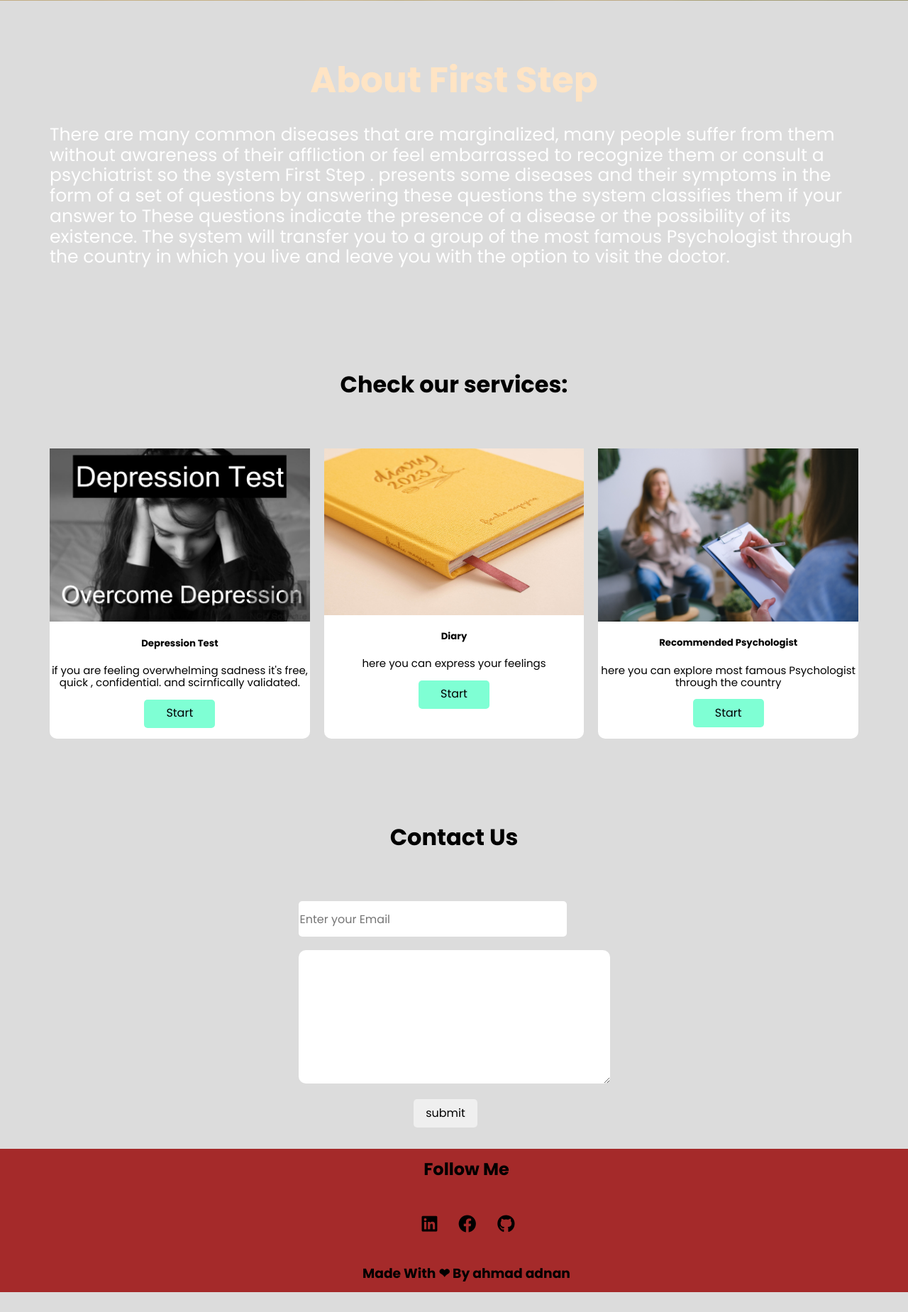
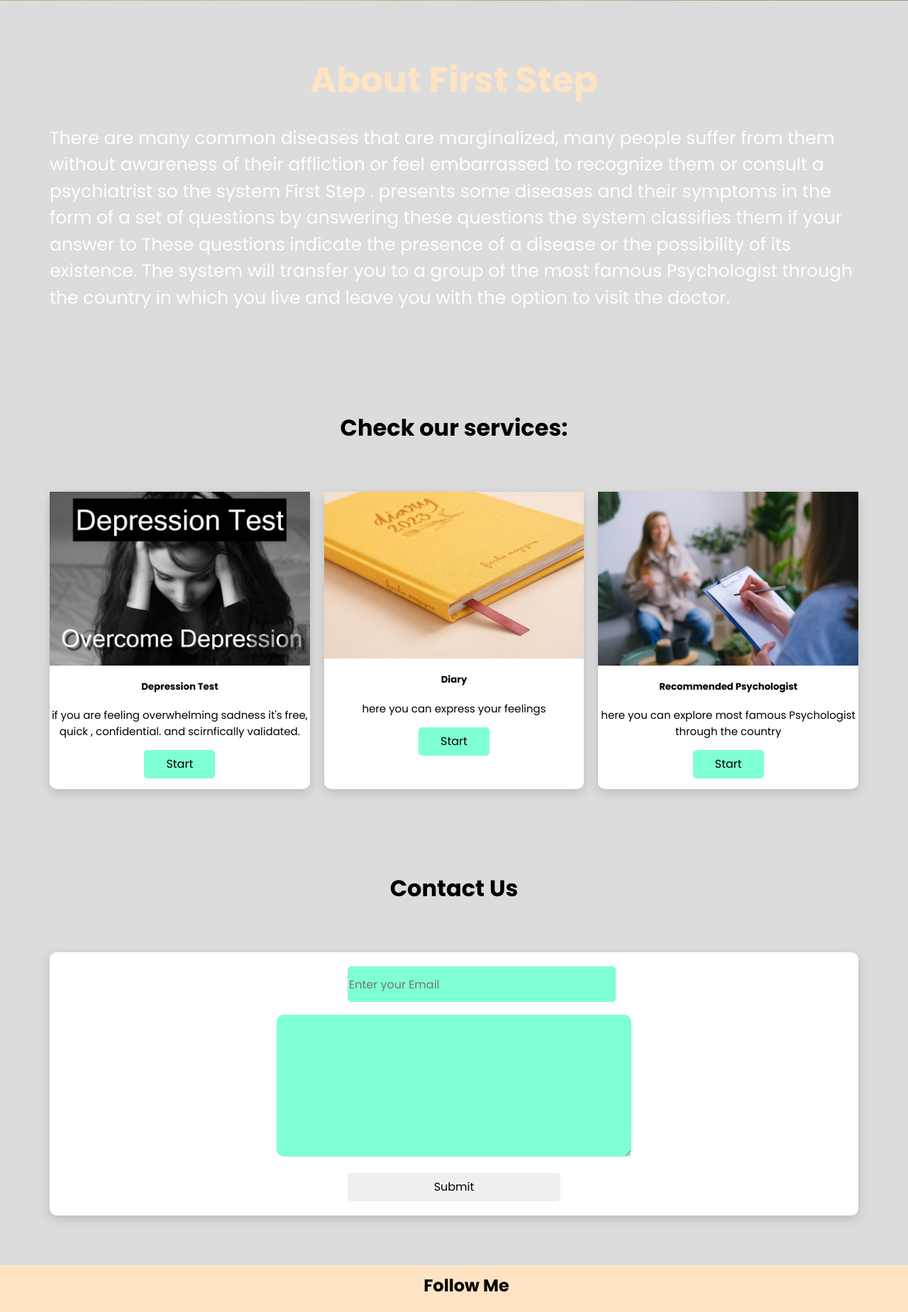
Before and after one commit to ahmadadnanes/FirstStep, a PHP site: page /Home.php in a window 1280 px wide. Shown: the part 803-2652 px from the top of the page at 71% size. Before the commit the page ends 2624 px from the top, so only its background shows below. Run offline with PHP 8.4, Linux system fonts and the light colour scheme; the visitor is signed in with stand-in values (Sample User, id 1); data that the repository does not hold is empty.

Commit message:
big update

```diff
--- a/Home.php
+++ b/Home.php
@@ -199,7 +199,7 @@ if ($_SESSION["id"]) {
                 <form action="php/contact.php" method="post">
                     <input type="email" name="email" id="email" placeholder="Enter your Email" style="padding-right: 60px;"><br><br>
                     <textarea name="contact" id="contact" cols="30" rows="10"></textarea><br><br>
-                    <button type="submit">submit</button>
+                    <button type="submit">Submit</button>
 
                 </form>
             </div>
@@ -209,7 +209,7 @@ if ($_SESSION["id"]) {
 
     <!-- start footer -->
     <footer>
-        <div class="footer_container" style="background-color: brown;">
+        <div class="footer_container">
             <h2>Follow Me</h2>
             <ul class="footer_ul">
                 <li><a href="https://www.linkedin.com/in/ahmad-istaitieh-64a635248/"><i class="fa-brands fa-linkedin"></i></a></li>
--- a/Recomended psy.php
+++ b/Recomended psy.php
@@ -93,7 +93,7 @@ if (isset($_SESSION["id"])) {
 
     <!-- start footer -->
     <footer>
-        <div class="footer_container" style="background-color: brown;">
+        <div class="footer_container">
             <h2>Follow Me</h2>
             <ul class="footer_ul">
                 <li><a href="https://www.linkedin.com/in/ahmad-istaitieh-64a635248/"><i class="fa-brands fa-linkedin"></i></a></li>
--- a/css/Home.css
+++ b/css/Home.css
@@ -46,6 +46,7 @@ article .container h1{
 article .container p{
     color: white;
     font-size: 25px;
+    line-height: 1.5;
 }
 
 @media (max-width:776px) {
@@ -79,6 +80,12 @@ article .container p{
 .services .container .card-container .card{
     background-color: white;
     border-radius: 10px;
+    box-shadow: 0px 5px 15px rgba(1 1 1 /15%);
+    transition: 0.5s;
+}
+
+.services .container .card-container .card:hover{
+    transform: scale(1.1);
 }
 
 .services .container .card-container .card img{
@@ -96,6 +103,7 @@ article .container p{
     color: black;
     text-align: center;
     font-size: 15px;
+    line-height: 1.5;
 }
 
 .services .container .card-container .card .button-container{
@@ -136,27 +144,51 @@ section:last-of-type .container .contact_form{
     justify-content: center;
     align-items: center;
     position: relative;
+    background-color: white;
+    border-radius: 10px;
+    box-shadow: 0px 5px 15px rgba(1 1 1 /15%);
 }
 
 section:last-of-type .container .contact_form input{
     border: none;
     border-radius: 5px;
     height: 50px;
+    margin-left: 100px;
+    background-color: aquamarine;
+    margin-top:20px;
 }
 
 section:last-of-type .container .contact_form textarea{
     border: none;
     border-radius: 10px;
+    width: 500px;
+    height: 200px;
+    background-color: aquamarine;
 
 }
 
+@media (max-width:600px){
+    section:last-of-type .container .contact_form input{
+        margin-left: 0px;
+        width: 300px;
+    }
+    section:last-of-type .container .contact_form textarea{
+        width: 300px;
+    }
+}
+
+@media(min-width:601px){
+    section:last-of-type .container .contact_form button{
+        margin-left: 100px;
+    }
+}
+
 section:last-of-type .container .contact_form button{
-   border: none;
-   position: absolute;
-   left: 45%;
-   width: 90px;
+    border: none;
+    width: 300px;
     height: 40px;
     border-radius: 5px;
+    margin-bottom: 20px;
 }
 
 section:last-of-type .container .contact_form button:hover{
--- a/css/main.css
+++ b/css/main.css
@@ -163,6 +163,11 @@ nav .links ul li a:hover{
 /* end - scroll up */
 
 /* start - footer */
+
+footer{
+    background-color: bisque
+}
+
 footer .footer_ul{
     display:flex;
     justify-content: center;
@@ -174,7 +179,7 @@ footer .footer_ul li{
     padding: 15px;
 }
 footer .footer_ul li i{
-    font-size: 25px;
+    font-size: 40px;
     color: black;
     text-align: center;
 }
@@ -186,6 +191,7 @@ footer .footer_container h2{
 }
 
 footer .footer_container h3{
+    font-size: 20px;
     text-align: center;
     padding: 15px;
     padding-left: 50px;
--- a/diary.php
+++ b/diary.php
@@ -93,7 +93,7 @@ if (isset($_SESSION["id"])) {
 
     <!-- start footer -->
     <footer>
-        <div class="footer_container" style="background-color: brown;">
+        <div class="footer_container">
             <h2>Follow Me</h2>
             <ul class="footer_ul">
                 <li><a href="https://www.linkedin.com/in/ahmad-istaitieh-64a635248/"><i class="fa-brands fa-linkedin"></i></a></li>
--- a/login.php
+++ b/login.php
@@ -94,7 +94,7 @@ if (isset($_SESSION["id"])) {
 
     <!-- start footer -->
     <footer>
-        <div class="footer_container" style="background-color: brown;">
+        <div class="footer_container">
             <h2>Follow Me</h2>
             <ul class="footer_ul">
                 <li><a href="https://www.linkedin.com/in/ahmad-istaitieh-64a635248/"><i class="fa-brands fa-linkedin"></i></a></li>
--- a/php/Recomended psy.php
+++ b/php/Recomended psy.php
@@ -88,7 +88,7 @@ $html = "../Home.php?id=$id";
 
     <!-- start footer -->
     <footer>
-        <div class="footer_container" style="background-color: brown;">
+        <div class="footer_container">
             <h2>Follow Me</h2>
             <ul class="footer_ul">
                 <li><a href="https://www.linkedin.com/in/ahmad-istaitieh-64a635248/"><i class="fa-brands fa-linkedin"></i></a></li>
--- a/signup.html
+++ b/signup.html
@@ -87,7 +87,7 @@
 
     <!-- start footer -->
     <footer>
-        <div class="footer_container" style="background-color: brown;">
+        <div class="footer_container">
             <h2>Follow Me</h2>
             <ul class="footer_ul">
                 <li><a href="https://www.linkedin.com/in/ahmad-istaitieh-64a635248/"><i class="fa-brands fa-linkedin"></i></a></li>
```
Also changed, not shown: DEPERSSION TEST.php (+5 -5 lines), css/Recomended psy.css (+16 -3 lines), css/diary.css (+28 -2 lines).
